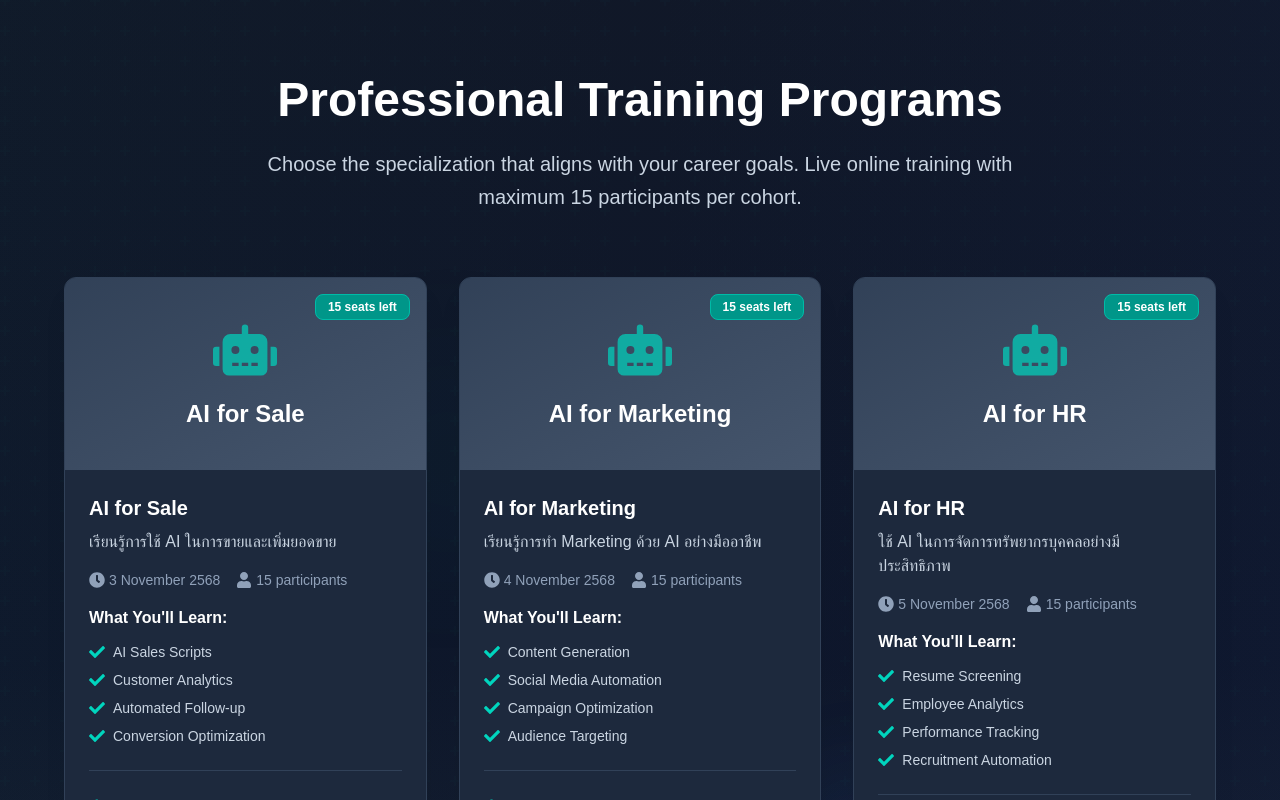
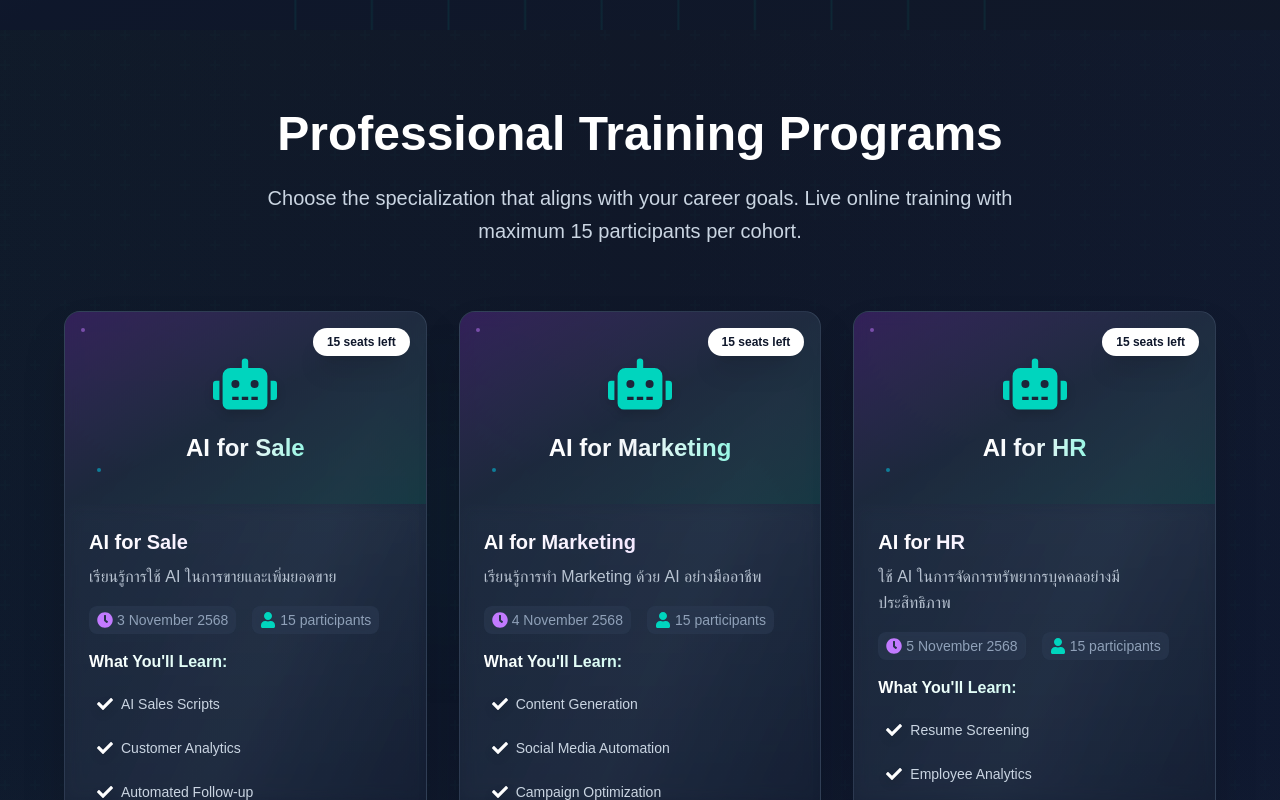
Before and after one commit to parintnk/sproutingtech-salepage, a Next.js app: page / in a window 1280 px wide. Shown: the part 2000-2800 px from the top of the page. Built offline with nearby package versions, Linux system fonts and the light colour scheme.

Commit message:
update style

```diff
--- a/src/components/CTAButton.tsx
+++ b/src/components/CTAButton.tsx
@@ -9,7 +9,7 @@ interface CTAButtonProps {
 }
 
 const CTAButton: React.FC<CTAButtonProps> = ({ className = "", children, size = "normal", onClick, href }) => {
-  const baseClasses = "bg-teal-600 hover:bg-teal-700 text-white font-semibold shadow-lg hover:shadow-xl transition-all duration-300 rounded-lg flex items-center gap-2 justify-center border border-teal-500";
+  const baseClasses = "bg-teal-600 hover:bg-teal-700 text-white font-semibold shadow-lg hover:shadow-xl transition-all duration-300 rounded-lg flex items-center gap-2 justify-center border border-teal-500 hover:border-teal-400";
   const sizeClasses = size === "large"
     ? "px-6 sm:px-8 md:px-10 py-3 sm:py-4 md:py-5 text-lg sm:text-xl"
     : "px-4 sm:px-6 md:px-8 py-2 sm:py-3 md:py-4 text-base sm:text-lg";
--- a/src/components/CountdownTimer.tsx
+++ b/src/components/CountdownTimer.tsx
@@ -8,25 +8,27 @@ interface CountdownTimerProps {
 }
 
 const CountdownTimer: React.FC<CountdownTimerProps> = ({ timeLeft, title, description }) => (
-  <div className="bg-slate-800 border border-teal-600 rounded-xl p-6 mb-8 max-w-2xl mx-auto">
-    <div className="flex items-center justify-center gap-2 mb-4">
+  <div className="bg-slate-800/80 backdrop-blur-sm border border-slate-600/50 rounded-xl p-6 mb-8 max-w-2xl mx-auto shadow-lg">
+    <div className="flex items-center justify-center gap-2 mb-6">
       <FaClock className="w-5 h-5 text-teal-400" />
       <p className="font-semibold text-lg text-white text-center">{title}</p>
     </div>
-    <div className="flex justify-center gap-4 mt-4">
+
+    <div className="flex justify-center gap-4 sm:gap-6 mt-4">
       {[
         { value: timeLeft.hours, label: "Hours" },
         { value: timeLeft.minutes, label: "Minutes" },
         { value: timeLeft.seconds, label: "Seconds" }
       ].map(({ value, label }) => (
         <div key={label} className="text-center">
-          <div className="bg-teal-600 text-white text-2xl font-bold px-4 py-2 rounded-lg border border-teal-500 min-w-[60px]">
+          <div className="bg-white text-slate-900 text-2xl sm:text-3xl font-bold px-4 sm:px-5 py-3 sm:py-4 rounded-lg min-w-[60px] sm:min-w-[70px] shadow-md">
             {String(value).padStart(2, '0')}
           </div>
-          <div className="text-xs text-slate-300 mt-1">{label}</div>
+          <div className="text-sm text-slate-300 mt-2 font-medium">{label}</div>
         </div>
       ))}
     </div>
+
     {description && (
       <p className="text-slate-300 font-semibold text-center mt-4">{description}</p>
     )}
--- a/src/components/CourseCard.tsx
+++ b/src/components/CourseCard.tsx
@@ -18,64 +18,97 @@ interface CourseCardProps {
 }
 
 const CourseCard: React.FC<CourseCardProps> = ({ course }) => (
-  <div className="bg-slate-800 rounded-xl shadow-xl hover:shadow-2xl transition-all duration-300 overflow-hidden border border-slate-700 hover:border-teal-500">
-    <div className="relative h-48 bg-gradient-to-br from-slate-700 to-slate-600 flex items-center justify-center">
-      <div className="text-white text-center">
-        <FaRobot className="w-16 h-16 mx-auto mb-4 text-teal-400 opacity-70" />
-        <h3 className="text-2xl font-bold">{course.title}</h3>
+  <div className="group relative bg-gradient-to-br from-slate-800/80 via-slate-700/60 to-slate-900/90 backdrop-blur-sm rounded-2xl shadow-2xl hover:shadow-purple-500/25 transition-all duration-500 overflow-hidden border border-slate-600/50 hover:border-gradient-to-r hover:from-purple-400 hover:via-teal-400 hover:to-cyan-400 hover:border-opacity-60 transform hover:-translate-y-2 hover:scale-[1.02]">
+    {/* Animated gradient overlay */}
+    <div className="absolute inset-0 bg-gradient-to-r from-purple-600/10 via-teal-500/10 to-cyan-500/10 opacity-0 group-hover:opacity-100 transition-opacity duration-500"></div>
+
+    {/* Floating orbs background */}
+    <div className="absolute inset-0 overflow-hidden">
+      <div className="absolute -top-4 -right-4 w-24 h-24 bg-gradient-radial from-purple-400/20 to-transparent rounded-full blur-xl opacity-0 group-hover:opacity-100 transition-opacity duration-700"></div>
+      <div className="absolute -bottom-4 -left-4 w-32 h-32 bg-gradient-radial from-teal-400/15 to-transparent rounded-full blur-xl opacity-0 group-hover:opacity-100 transition-opacity duration-700 delay-100"></div>
+    </div>
+
+    <div className="relative h-48 bg-gradient-to-br from-purple-900/40 via-slate-800/60 to-teal-900/40 flex items-center justify-center overflow-hidden">
+      {/* Animated background pattern */}
+      <div className="absolute inset-0 bg-gradient-to-r from-purple-500/20 via-teal-500/20 to-cyan-500/20 opacity-0 group-hover:opacity-100 transition-opacity duration-500"></div>
+
+      {/* Floating particles */}
+      <div className="absolute inset-0">
+        <div className="absolute top-4 left-4 w-1 h-1 bg-purple-400 rounded-full opacity-60 animate-pulse"></div>
+        <div className="absolute top-8 right-8 w-1 h-1 bg-teal-400 rounded-full opacity-60 animate-pulse delay-300"></div>
+        <div className="absolute bottom-8 left-8 w-1 h-1 bg-cyan-400 rounded-full opacity-60 animate-pulse delay-700"></div>
       </div>
-      <div className="absolute top-4 right-4 bg-teal-600 text-white text-xs font-bold px-3 py-1 rounded-lg border border-teal-500">
-        {course.students + " seats left"}
+
+      <div className="relative text-white text-center z-10">
+        <div className="relative">
+          <FaRobot className="w-16 h-16 mx-auto mb-4 text-teal-400 drop-shadow-lg group-hover:text-purple-300 group-hover:scale-110 transition-all duration-500" />
+          <div className="absolute inset-0 w-16 h-16 mx-auto mb-4 bg-gradient-to-r from-purple-400 to-teal-400 rounded-full blur-xl opacity-0 group-hover:opacity-30 transition-opacity duration-500"></div>
+        </div>
+        <h3 className="text-2xl font-bold bg-gradient-to-r from-white via-slate-100 to-teal-200 bg-clip-text text-transparent">{course.title}</h3>
+      </div>
+
+      <div className="absolute top-4 right-4 bg-white text-slate-900 text-xs font-bold px-3 py-1 rounded-full border-2 border-white/90 shadow-xl backdrop-blur-sm group-hover:shadow-white/50 group-hover:scale-105 transition-all duration-300 group-hover:bg-gradient-to-r group-hover:from-white group-hover:to-slate-50">
+        <span className="relative z-10">{course.students + " seats left"}</span>
+        <div className="absolute inset-0 bg-white/20 rounded-full opacity-0 group-hover:opacity-100 transition-opacity duration-300"></div>
       </div>
     </div>
 
-    <div className="p-6">
-      <div className="mb-4">
-        <h3 className="text-xl font-bold text-white mb-2">{course.title}</h3>
-        <p className="text-slate-300 mb-4">{course.description}</p>
+    <div className="relative p-6 bg-gradient-to-b from-slate-800/40 to-slate-900/60 backdrop-blur-sm">
+      {/* Subtle background glow */}
+      <div className="absolute inset-0 bg-gradient-to-r from-purple-500/5 via-teal-500/5 to-cyan-500/5 opacity-0 group-hover:opacity-100 transition-opacity duration-500"></div>
+
+      <div className="relative mb-4">
+        <h3 className="text-xl font-bold bg-gradient-to-r from-white via-purple-100 to-teal-100 bg-clip-text text-transparent mb-2">{course.title}</h3>
+        <p className="text-slate-300/90 mb-4 leading-relaxed">{course.description}</p>
 
         <div className="flex items-center gap-4 text-sm text-slate-400 mb-4">
-          <div className="flex items-center gap-1">
-            <FaClock className="w-4 h-4" />
+          <div className="flex items-center gap-1 bg-slate-700/50 px-2 py-1 rounded-lg backdrop-blur-sm">
+            <FaClock className="w-4 h-4 text-purple-400" />
             <span>{course.startDate}</span>
           </div>
-          <div className="flex items-center gap-1">
-            <FaUser className="w-4 h-4" />
+          <div className="flex items-center gap-1 bg-slate-700/50 px-2 py-1 rounded-lg backdrop-blur-sm">
+            <FaUser className="w-4 h-4 text-teal-400" />
             <span>{course.students} participants</span>
           </div>
         </div>
 
         <div className="mb-6">
-          <h4 className="font-semibold text-white mb-3">{"What You'll Learn:"}</h4>
+          <h4 className="font-semibold bg-gradient-to-r from-white to-teal-200 bg-clip-text text-transparent mb-3">{"What You'll Learn:"}</h4>
           <div className="space-y-2">
             {course.features.map((feature, index) => (
-              <div key={index} className="flex items-center gap-2">
-                <FaCheck className="w-4 h-4 text-teal-400 flex-shrink-0" />
-                <span className="text-sm text-slate-300">{feature}</span>
+              <div key={index} className="flex items-center gap-2 group/item hover:bg-slate-700/30 rounded-lg p-2 transition-all duration-300">
+                <div className="relative">
+                  <FaCheck className="w-4 h-4 text-white flex-shrink-0 group-hover/item:text-teal-200 transition-colors duration-300 drop-shadow-lg" />
+                  <div className="absolute inset-0 w-4 h-4 bg-white rounded-full blur-md opacity-0 group-hover/item:opacity-40 transition-opacity duration-300"></div>
+                </div>
+                <span className="text-sm text-slate-300 group-hover/item:text-white transition-colors duration-300">{feature}</span>
               </div>
             ))}
           </div>
         </div>
       </div>
 
-      <div className="border-t border-slate-700 pt-6">
+      <div className="relative border-t border-gradient-to-r from-purple-500/30 via-slate-600 to-teal-500/30 pt-6">
         <div className="flex items-center justify-between mb-4">
-          <div>
-            <div className="text-2xl font-bold text-teal-400">
+          <div className="relative">
+            <div className="text-2xl font-bold text-white drop-shadow-lg">
               {"฿" + course.price.toLocaleString()}
             </div>
             <div className="text-sm text-slate-400">{"Per program"}</div>
+            <div className="absolute -inset-2 bg-white/10 rounded-lg blur-lg opacity-0 group-hover:opacity-100 transition-opacity duration-500"></div>
           </div>
-          <div className="text-right">
+          <div className="text-right bg-slate-700/30 backdrop-blur-sm px-3 py-2 rounded-lg border border-slate-600/50">
             <div className="text-sm text-slate-400">{"Starts"}</div>
             <div className="font-semibold text-white">{course.startDate}</div>
           </div>
         </div>
 
-        <CTAButton className="w-full" href="/purchase">
-          <FaArrowRight className="w-4 h-4" />
-          <span>{"Enroll Now"}</span>
-        </CTAButton>
+        <div className="relative">
+          <CTAButton className="w-full group-hover:shadow-2xl group-hover:shadow-purple-500/25" href="/purchase">
+            <FaArrowRight className="w-4 h-4 group-hover:translate-x-1 transition-transform duration-300" />
+            <span>{"Enroll Now"}</span>
+          </CTAButton>
+        </div>
       </div>
     </div>
   </div>
```
Also changed, not shown: src/components/TestimonialCard.tsx (+32 -11 lines).
